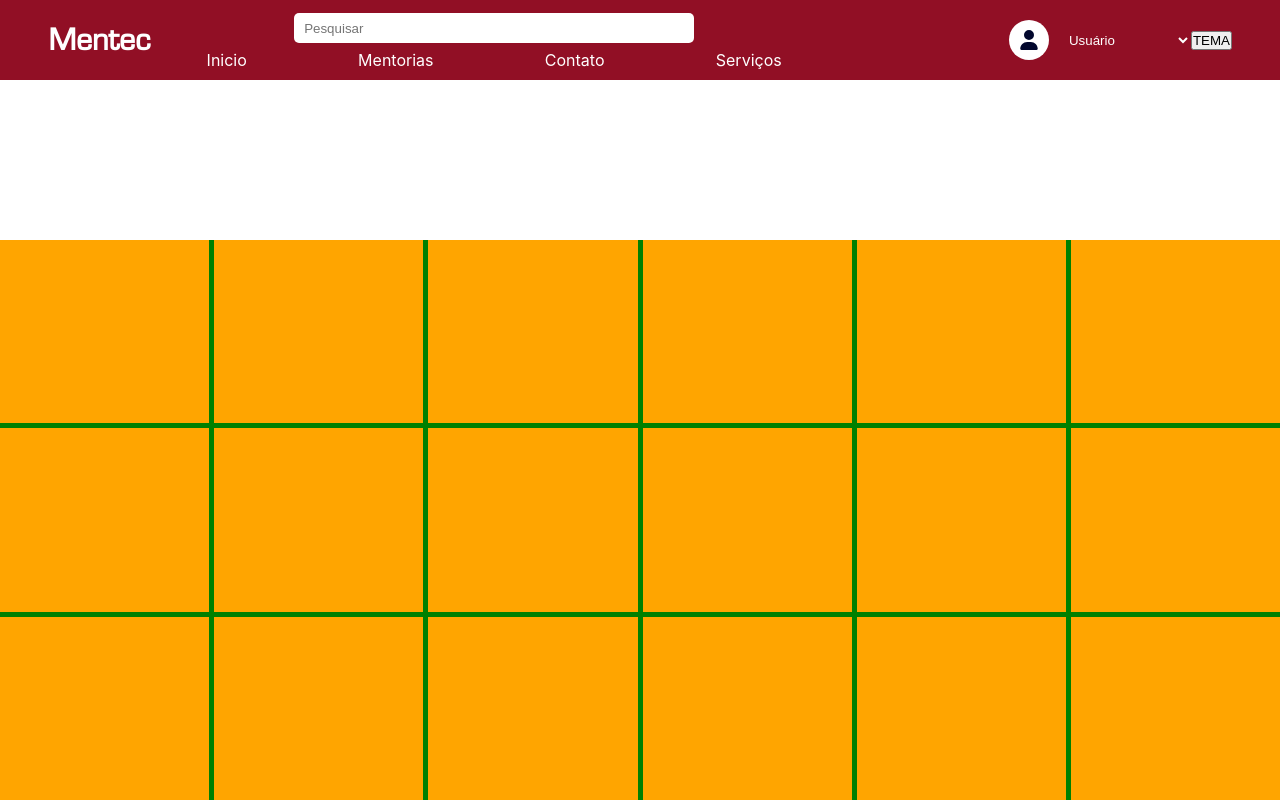
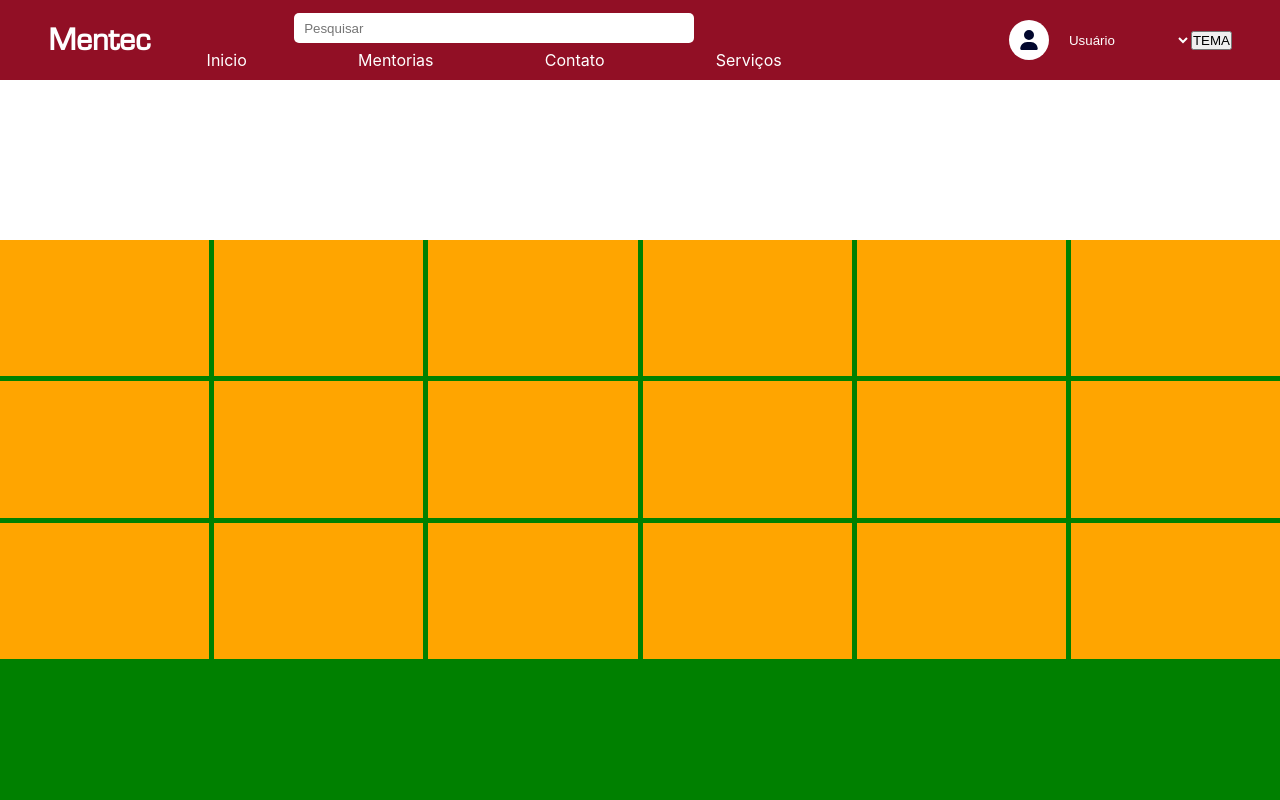
Before and after one commit to devGusta2/Mentec, a React (Create React App) app: page /Calendar in a window 1280 px wide. Built offline with nearby package versions, Linux system fonts and the light colour scheme.

Commit message:
Calendar font size

```diff
--- a/src/Pages/Calendar/Calendar.module.css
+++ b/src/Pages/Calendar/Calendar.module.css
@@ -10,7 +10,7 @@
 .grid{
     display: grid;
     grid-template-columns: 1fr 1fr 1fr 1fr 1fr 1fr;
-    grid-template-rows: 1fr 1fr 1fr;
+    grid-template-rows: 1fr 1fr 1fr 1fr;
     height: 70%;
     width: 100%;
     background-color: green;
@@ -22,3 +22,10 @@
     width: 1fr;
     background-color: orange;
 }
+.day p:nth-child(1){
+    font-size: 3em;
+}
+#timeTittle{
+    font-size: 3em;
+
+}
```
